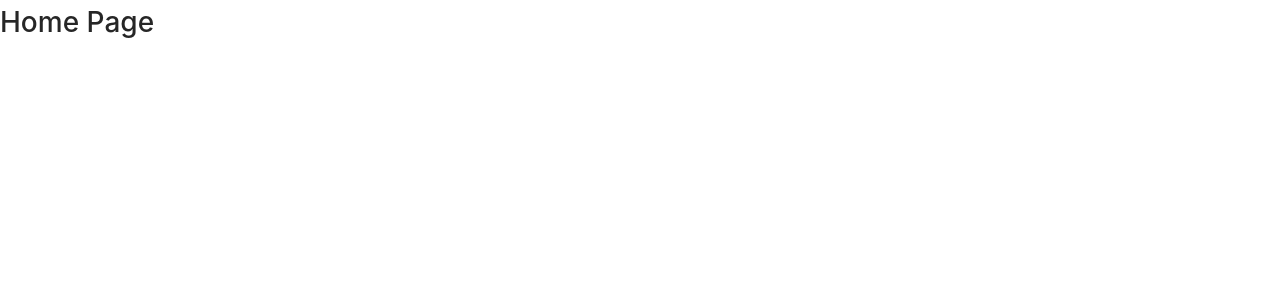
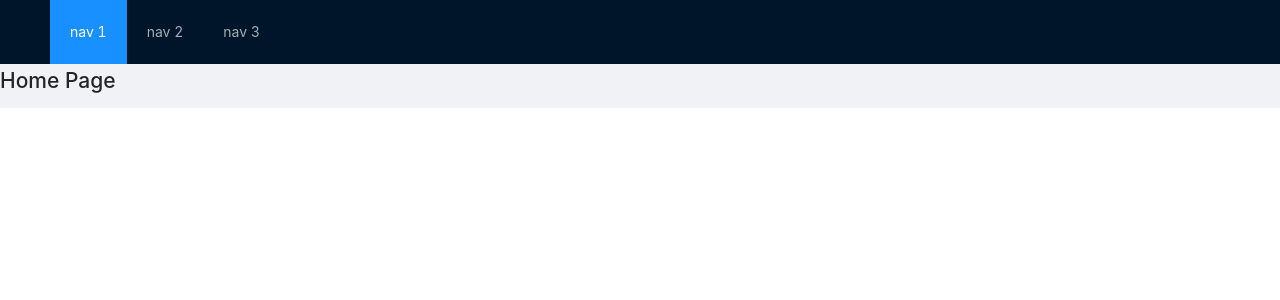
Before and after one commit to newsify42/Newsify, a React (Create React App) app in the folder frontend/: page / in a window 1280 px wide. Shown: the top 300 px of the page. Built offline with nearby package versions, Linux system fonts and the light colour scheme.

Commit message:
added nav to home page

```diff
--- a/frontend/src/pages/Home/Home.js
+++ b/frontend/src/pages/Home/Home.js
@@ -1,7 +1,12 @@
 import React from "react";
+import Nav from "../../components/Navbar/Navbar";
 
 const Home = () => {
-  return <h1>Home Page</h1>;
+  return (
+    <Nav>
+      <h1>Home Page</h1>
+    </Nav>
+  );
 };
 
 export default Home;
```
